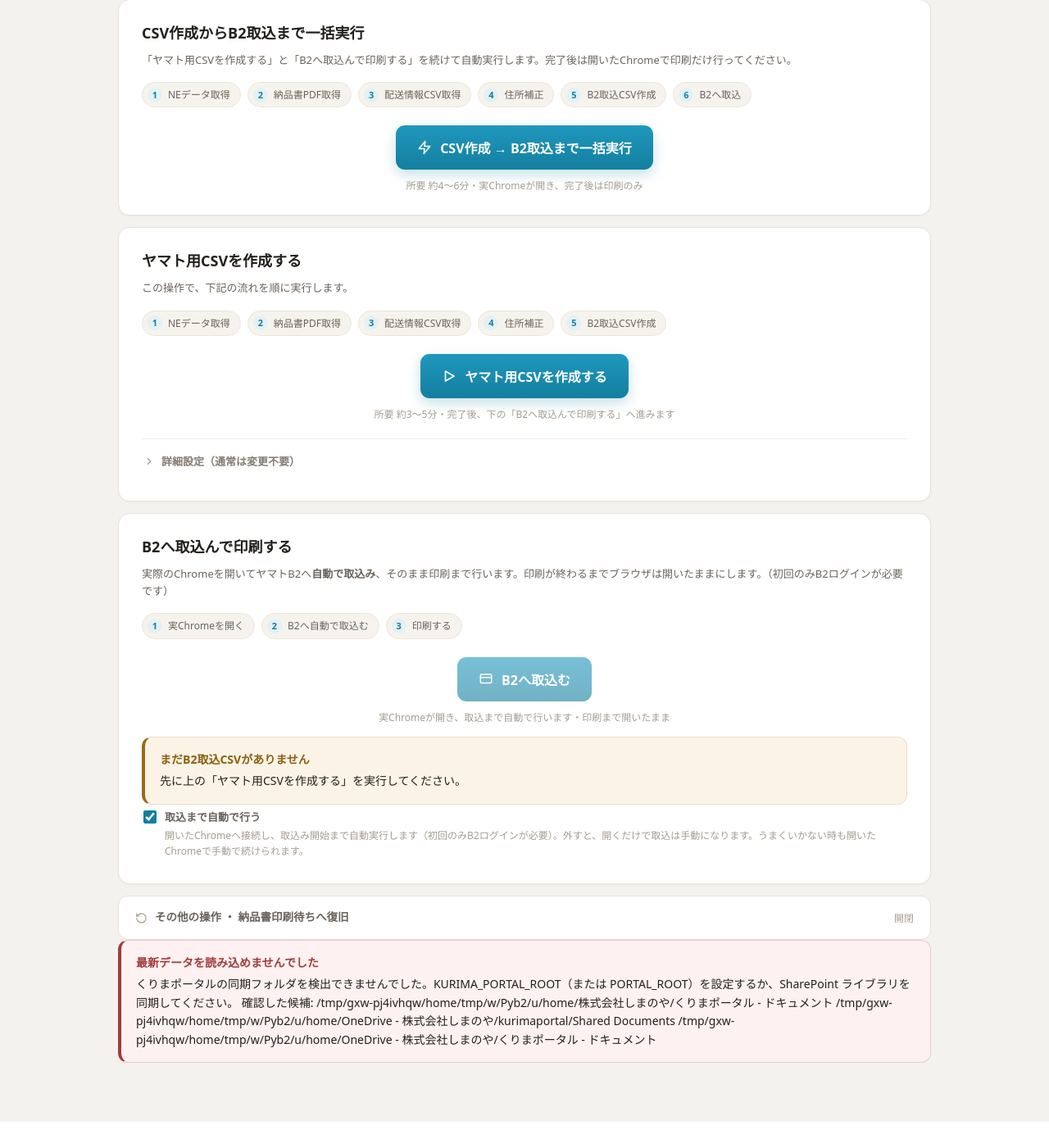
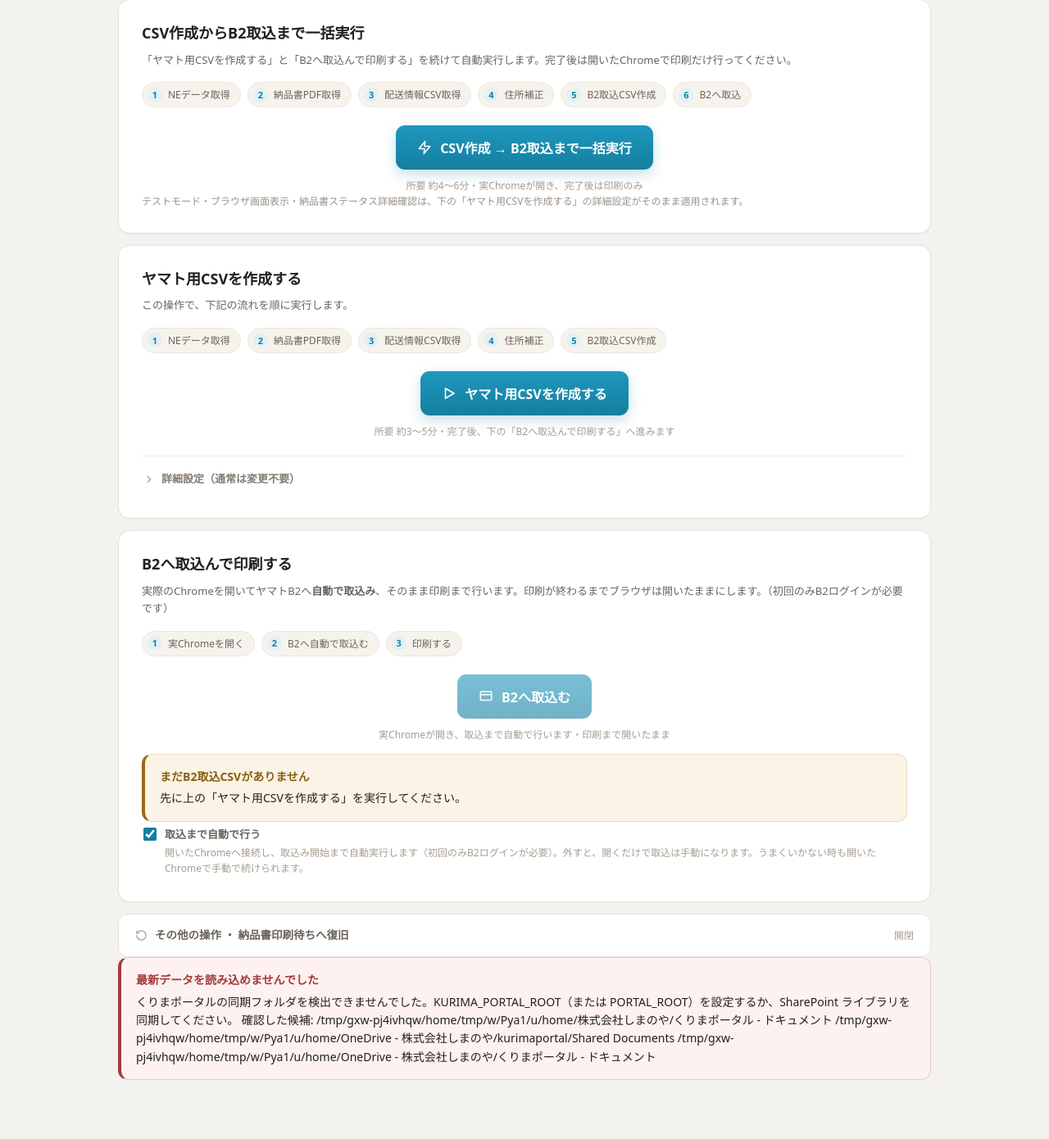
Before and after one commit to kurocoma/kurima-portal, a FastAPI app: page /yamato in a window 1280 px wide. Shown: the part 224-1614 px from the top of the page at 82% size. Before the commit the page ends 1593 px from the top, so only its background shows below. Run offline with FastAPI, Linux system fonts and the light colour scheme.

Commit message:
fix(status): クリックポストNE取得の印刷済み維持とヤマト一括実行への詳細設定反映
- クリックポスト「NE取得＋申込データ作成」で納品書PDF取得後の印刷待ち復旧を廃止し、
  ヤマトと同様に対象伝票を「納品書印刷済」のまま残す（完了メッセージ・画面説明にも明記）
- ヤマト「CSV作成→B2取込まで一括実行」が「ヤマト用CSVを作成する」の詳細設定
  （テストモード・ブラウザ画面表示・納品書ステータス詳細確認）を反映するように修正
  - run-full/start がフォーム値を受け取り、テストモード時はB2取込前に
    「印刷待ちへ復旧」ステップを実行（復旧失敗時は伝票番号を明示してジョブ失敗）
  - 一括実行フォームが送信時にCSV作成フォームの設定を共有（data-settings-from）

Co-Authored-By: Claude Fable 5 <noreply@anthropic.com>

```diff
--- a/portal_app/main.py
+++ b/portal_app/main.py
@@ -1431,7 +1431,7 @@ async def clickpost_prepare(request: Request):
             slow_mo_ms=slow_mo_ms,
             preview_limit=30,
             download_invoices=True,
-            restore_invoices_after_download=True,
+            restore_invoices_after_download=False,
         )
         return templates.TemplateResponse(
             "clickpost.html",
@@ -1443,7 +1443,7 @@ async def clickpost_prepare(request: Request):
                 "letterpack_pdf_result": None,
                 "browser_mode": browser_mode,
                 "slow_mo_ms": slow_mo_ms if headed else 150,
-                "message": "Next Engine から購入者データ、受注明細データ、納品書PDFを取得し、clickpostimport.csv と letterpack_addressbook.csv を作成しました。",
+                "message": "Next Engine から購入者データ、受注明細データ、納品書PDFを取得し、clickpostimport.csv と letterpack_addressbook.csv を作成しました。対象伝票は「納品書印刷済」へ移動しています（ヤマトページの『納品書印刷待ちへ復旧』で戻せます）。",
                 "error": None,
             },
         )
@@ -1492,12 +1492,12 @@ async def clickpost_prepare_start(request: Request):
             slow_mo_ms=slow_mo_ms,
             preview_limit=30,
             download_invoices=True,
-            restore_invoices_after_download=True,
+            restore_invoices_after_download=False,
             progress_callback=update_progress,
         )
         progress_jobs.finish(
             job_id,
-            message="NE取得、納品書PDF取得、CSV作成が完了しました。",
+            message="NE取得、納品書PDF取得、CSV作成が完了しました。対象伝票は「納品書印刷済」へ移動しています。",
             result={"prepare": _clickpost_prepare_summary(prepare_result)},
         )
 
@@ -2446,6 +2446,8 @@ async def yamato_run_full_start(request: Request):
     # 実ChromeでのB2取込（b2-open の automate 相当）を 1 ジョブで続けて実行する。
     form = await _read_form(request)
     headed = _form_headed(form)
+    verify_invoice_statuses = _form_bool(form, "verify_invoice_statuses")
+    test_restore_print_wait = _form_bool(form, "test_restore_print_wait")
     slow_mo_ms = _form_int(form, "slow_mo_ms", 150)
     preview_limit = _form_int(form, "preview_limit", 30)
 
@@ -2454,9 +2456,15 @@ async def yamato_run_full_start(request: Request):
         ("invoice", "納品書PDF取得"),
         ("custom", "配送情報CSV取得"),
         ("conversion", "住所補正・B2取込CSV作成"),
-        ("b2_open", "B2ブラウザを開く"),
-        ("b2_import", "B2へ自動で取込"),
     ]
+    if test_restore_print_wait:
+        steps.append(("restore", "印刷待ちへ復旧（テストモード）"))
+    steps.extend(
+        [
+            ("b2_open", "B2ブラウザを開く"),
+            ("b2_import", "B2へ自動で取込"),
+        ]
+    )
 
     def worker(job_id: str) -> None:
         def _prep_progress(key: str, status: str, detail: str | None = None) -> None:
@@ -2469,7 +2477,7 @@ async def yamato_run_full_start(request: Request):
             execute_downloads=True,
             check_invoices=True,
             execute_invoices=True,
-            verify_invoice_statuses=False,
+            verify_invoice_statuses=verify_invoice_statuses,
             check_custom_shipping=True,
             execute_custom_shipping=True,
             custom_shipping_order_numbers=tuple(),
@@ -2481,7 +2489,58 @@ async def yamato_run_full_start(request: Request):
             progress=_prep_progress,
         )
         conversion = prepare_result.conversion
-        printed_notice = _yamato_printed_orders_notice(prepare_result, None)
+
+        # テストモード: 納品書PDF取得で「印刷済み」へ進んだ伝票を、B2取込の前に
+        # 「納品書印刷待ちへ復旧」でまとめて戻す（run-selected と同じ扱い）。
+        restore_result = None
+        if test_restore_print_wait:
+            invoice = prepare_result.invoice
+            restore_orders = _yamato_restore_order_numbers_from_prepare_result(prepare_result)
+            if invoice is None or not invoice.executed or not restore_orders:
+                progress_jobs.update_step(job_id, "restore", status="completed", detail="対象なし")
+            else:
+                progress_jobs.update_step(job_id, "restore", status="running")
+                try:
+                    restore_result = restore_next_engine_print_wait_batch_sync(
+                        restore_orders,
+                        execute=True,
+                        headless=not headed,
+                        slow_mo_ms=slow_mo_ms,
+                    )
+                except Exception as exc:
+                    progress_jobs.update_step(job_id, "restore", status="failed")
+                    progress_jobs.fail(
+                        job_id,
+                        "印刷待ちへの復旧でエラーが発生しました。"
+                        "『その他の操作・納品書印刷待ちへ復旧』で次の伝票を手動復旧してください: "
+                        f"{', '.join(restore_orders)} / エラー: {exc}",
+                    )
+                    return
+                failed_orders = list(restore_result.failed_order_numbers)
+                if failed_orders:
+                    progress_jobs.update_step(
+                        job_id, "restore", status="failed", detail=f"復旧失敗 {len(failed_orders)}件"
+                    )
+                    progress_jobs.fail(
+                        job_id,
+                        "一部の伝票を印刷待ちへ復旧できませんでした。"
+                        "『その他の操作・納品書印刷待ちへ復旧』で手動復旧してください: "
+                        f"{', '.join(failed_orders)}",
+                    )
+                    return
+                progress_jobs.update_step(
+                    job_id,
+                    "restore",
+                    status="completed",
+                    detail=f"{len(restore_orders)}件を印刷待ちへ戻しました",
+                )
+
+        printed_notice = _yamato_printed_orders_notice(prepare_result, restore_result)
+        restore_note = (
+            f" テストモード: {len(restore_result.order_numbers)}件を印刷待ちへ復旧しました。"
+            if restore_result is not None
+            else ""
+        )
 
         # 新しく作成されたCSVのみをB2へ渡す（古いCSVへのフォールバックは事故のもとなので行わない）。
         output_csv = getattr(conversion, "output_csv", None)
@@ -2513,7 +2572,7 @@ async def yamato_run_full_start(request: Request):
                 job_id,
                 message=(
                     "CSV作成は完了しましたが、自動化に接続できませんでした。"
-                    "開いているB2ブラウザで手動で取込・印刷してください。"
+                    "開いているB2ブラウザで手動で取込・印刷してください。" + restore_note
                 ),
                 result={"mode": "auto_failed", "reason": "cdp_not_ready"},
             )
@@ -2532,7 +2591,7 @@ async def yamato_run_full_start(request: Request):
                 job_id,
                 message=(
                     "CSV作成は完了しましたが、自動取込は失敗しました。"
-                    "開いているB2ブラウザで手動で取込・印刷してください。"
+                    "開いているB2ブラウザで手動で取込・印刷してください。" + restore_note
                 ),
                 result={"mode": "auto_failed", "error": str(exc)},
             )
@@ -2542,11 +2601,16 @@ async def yamato_run_full_start(request: Request):
             progress_jobs.update_step(job_id, "b2_import", status="completed")
             progress_jobs.finish(
                 job_id,
-                message="CSV作成からB2取込まで自動で完了しました。開いているブラウザで印刷してください。",
+                message="CSV作成からB2取込まで自動で完了しました。開いているブラウザで印刷してください。" + restore_note,
                 result={
                     "mode": "auto",
                     "output_csv": _path_text(output_csv),
                     "output_rows": getattr(conversion, "output_rows", None),
+                    **(
+                        {"print_wait_restored": len(restore_result.order_numbers)}
+                        if restore_result is not None
+                        else {}
+                    ),
                     **_b2_outcome_summary(outcome),
                 },
             )
@@ -2557,7 +2621,7 @@ async def yamato_run_full_start(request: Request):
                 job_id,
                 message=(
                     f"CSV作成は完了しましたが、自動取込は完了しませんでした（{reason or '理由不明'}）。"
-                    "開いているB2ブラウザで手動で取込・印刷してください。"
+                    "開いているB2ブラウザで手動で取込・印刷してください。" + restore_note
                 ),
                 result={"mode": "auto_incomplete", **_b2_outcome_summary(outcome)},
             )
@@ -2567,7 +2631,12 @@ async def yamato_run_full_start(request: Request):
         steps=steps,
         worker=worker,
         workflow="yamato_run_full",
-        metadata={"headed": headed, "slow_mo_ms": slow_mo_ms},
+        metadata={
+            "headed": headed,
+            "slow_mo_ms": slow_mo_ms,
+            "test_restore_print_wait": test_restore_print_wait,
+            "verify_invoice_statuses": verify_invoice_statuses,
+        },
     )
     return {"job_id": job_id}
 
--- a/portal_app/templates/clickpost.html
+++ b/portal_app/templates/clickpost.html
@@ -77,7 +77,7 @@
     <div class="op-row">
       <div class="op-main">
         <strong class="op-name">NE取得＋申込データ作成</strong>
-        <span class="op-desc">最新データを取り込み、申込CSVとレターパック住所を作成</span>
+        <span class="op-desc">最新データを取り込み、申込CSVとレターパック住所を作成（対象伝票は納品書印刷済へ移動）</span>
       </div>
       <form class="op-form" method="post" action="/clickpost/prepare" data-progress-form data-progress-endpoint="/clickpost/prepare/start">
         <input type="hidden" name="browser_mode" value="background">
--- a/portal_app/templates/yamato.html
+++ b/portal_app/templates/yamato.html
@@ -26,7 +26,7 @@
     <span class="flow-chip" data-chip="6"><span class="flow-num">6</span>B2へ取込</span>
   </div>
 
-  <form method="post" action="/yamato/run-full" data-progress-form data-progress-endpoint="/yamato/run-full/start">
+  <form method="post" action="/yamato/run-full" data-progress-form data-progress-endpoint="/yamato/run-full/start" data-settings-from="yamato-csv-form">
     <input type="hidden" name="slow_mo_ms" value="150">
     <input type="hidden" name="preview_limit" value="30">
     <div class="cta-wrap">
@@ -36,6 +36,7 @@
       </button>
       <span class="run-note">所要 約4〜6分・実Chromeが開き、完了後は印刷のみ</span>
     </div>
+    <p class="adv-note">テストモード・ブラウザ画面表示・納品書ステータス詳細確認は、下の「ヤマト用CSVを作成する」の詳細設定がそのまま適用されます。</p>
   </form>
 </section>
 
@@ -50,7 +51,7 @@
     <span class="flow-chip" data-chip="5"><span class="flow-num">5</span>B2取込CSV作成</span>
   </div>
 
-  <form method="post" action="/yamato/run-selected" data-progress-form data-progress-endpoint="/yamato/run-selected/start">
+  <form id="yamato-csv-form" method="post" action="/yamato/run-selected" data-progress-form data-progress-endpoint="/yamato/run-selected/start">
     <input type="hidden" name="import_mode" value="execute">
     <input type="hidden" name="slow_mo_ms" value="150">
     <input type="hidden" name="preview_limit" value="30">
@@ -348,6 +349,18 @@
       // さらに fetch に FormData を渡すと multipart になりサーバーの parse_qs が読めないので、
       // URLSearchParams で urlencoded 送信する。
       const body = new URLSearchParams(new FormData(form, event.submitter));
+      // data-settings-from を持つフォーム（一括実行）は、参照先フォームの
+      // 詳細設定（テストモード・ブラウザ表示・納品書ステータス詳細確認）を共有する。
+      const settingsFormId = form.dataset.settingsFrom;
+      if (settingsFormId) {
+        const settingsForm = document.getElementById(settingsFormId);
+        if (settingsForm) {
+          const shared = new FormData(settingsForm);
+          for (const key of ["test_restore_print_wait", "verify_invoice_statuses", "headed"]) {
+            if (shared.has(key) && !body.has(key)) body.append(key, shared.get(key));
+          }
+        }
+      }
       for (const button of document.querySelectorAll("[data-progress-form] button")) button.disabled = true;
       clearFlowChips();
       render({ title: "ヤマト用CSV作成", status: "queued", message: "ジョブを開始しています。", steps: [] });
```
